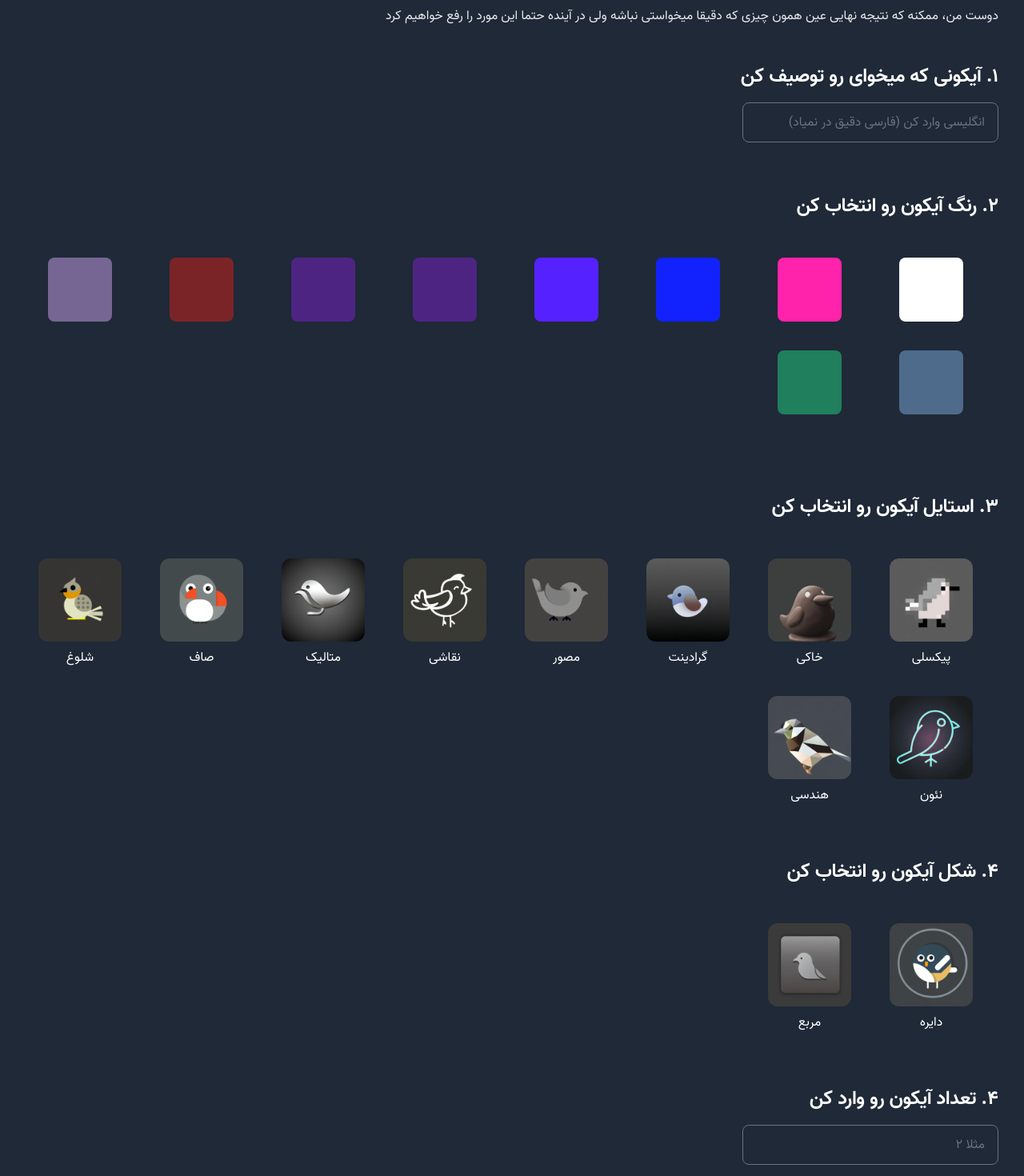
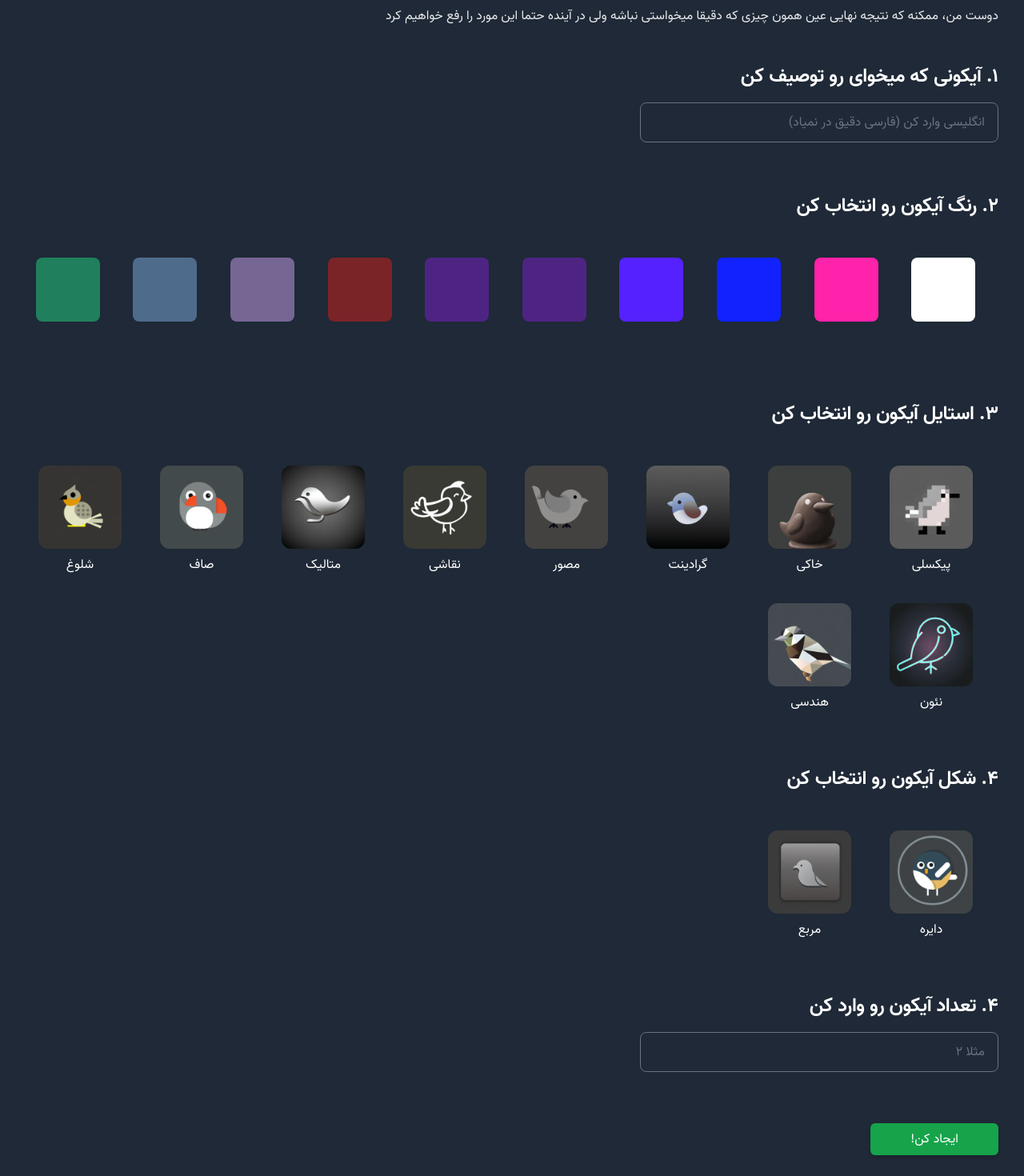
Before and after one commit to Sina-Abf/icon-generator, a Next.js app: page /generate in a window 1280 px wide. Shown: the part 220-1690 px from the top of the page at 80% size. Built offline with nearby package versions, Linux system fonts and the light colour scheme.

Commit message:
change styles on generate page

```diff
--- a/app/generate/components/colors-form.tsx
+++ b/app/generate/components/colors-form.tsx
@@ -56,7 +56,7 @@ const ColorsForm = ({
       <label className="font-semibold block text-2xl">
         2. رنگ آیکون رو انتخاب کن
       </label>
-      <ul className="grid grid-cols-3 sm:grid-cols-4 md:grid-cols-5 lg:grid-cols-8 my-8">
+      <ul className="grid grid-cols-3 sm:grid-cols-4 md:grid-cols-5 lg:grid-cols-10 my-8">
         {COLORS.map((color) => (
           <Radio
             key={color.id}
--- a/app/generate/components/inputs.tsx
+++ b/app/generate/components/inputs.tsx
@@ -35,7 +35,7 @@ export function Input<T extends FieldValues>({
       <input
         placeholder={placeholder}
         className={classNames(
-          "py-3 px-4 rounded-lg mb-4 bg-background min-w-[10rem] sm:min-w-[20rem]",
+          "py-3 px-4 rounded-lg mb-4 bg-background w-full max-w-sm md:max-w-md",
           {// prettier-ignore
           /* @ts-ignore */},
           errors[name] &&
@@ -72,7 +72,7 @@ export function NumericInput<T extends FieldValues>({
       <input
         placeholder={placeholder}
         className={classNames(
-          "py-3 px-4 rounded-lg mb-4 bg-background min-w-[10rem] sm:min-w-[20rem]",
+          "py-3 px-4 rounded-lg mb-4 bg-background w-full max-w-sm md:max-w-md",
           {// prettier-ignore
           /* @ts-ignore */},
           errors[name] &&
```
